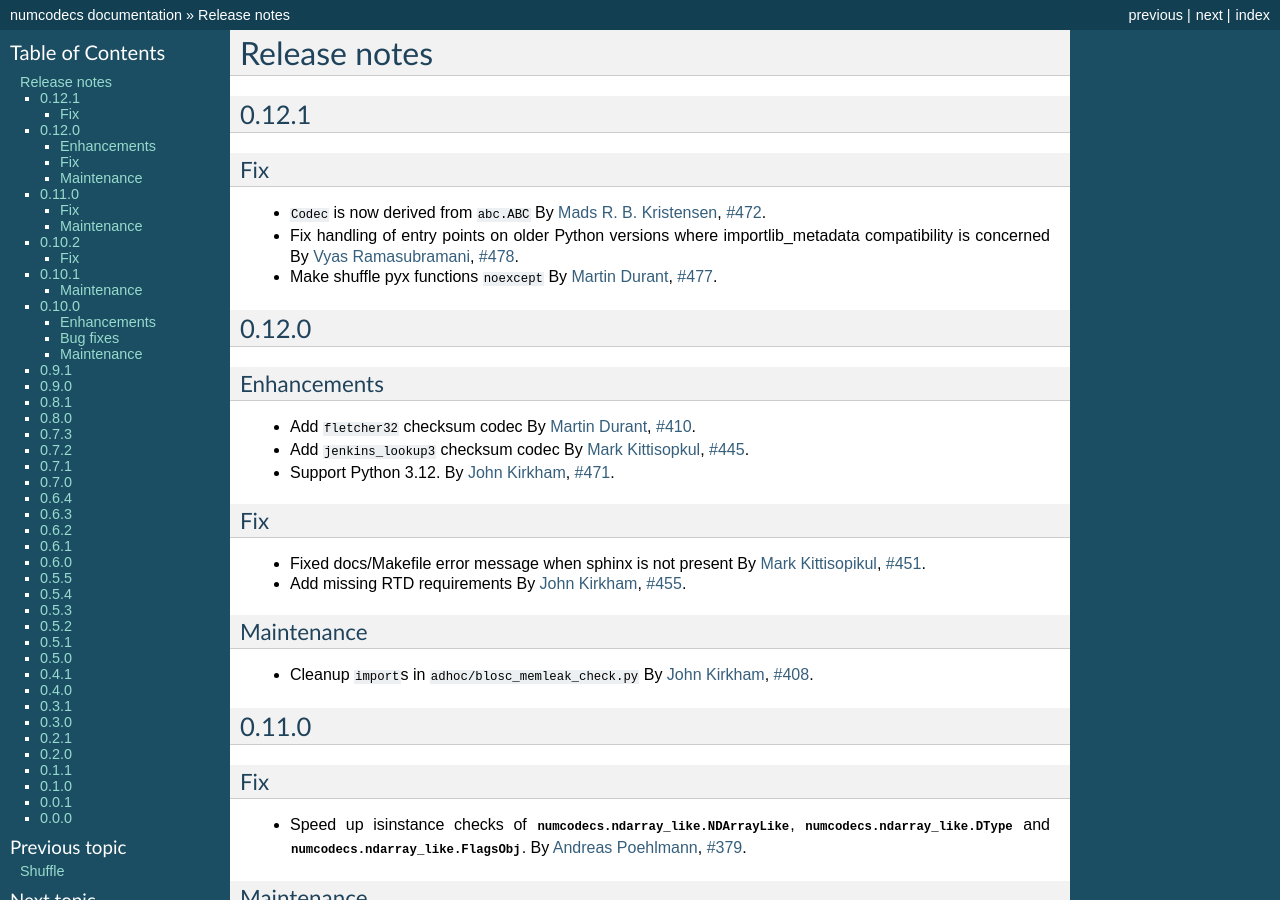
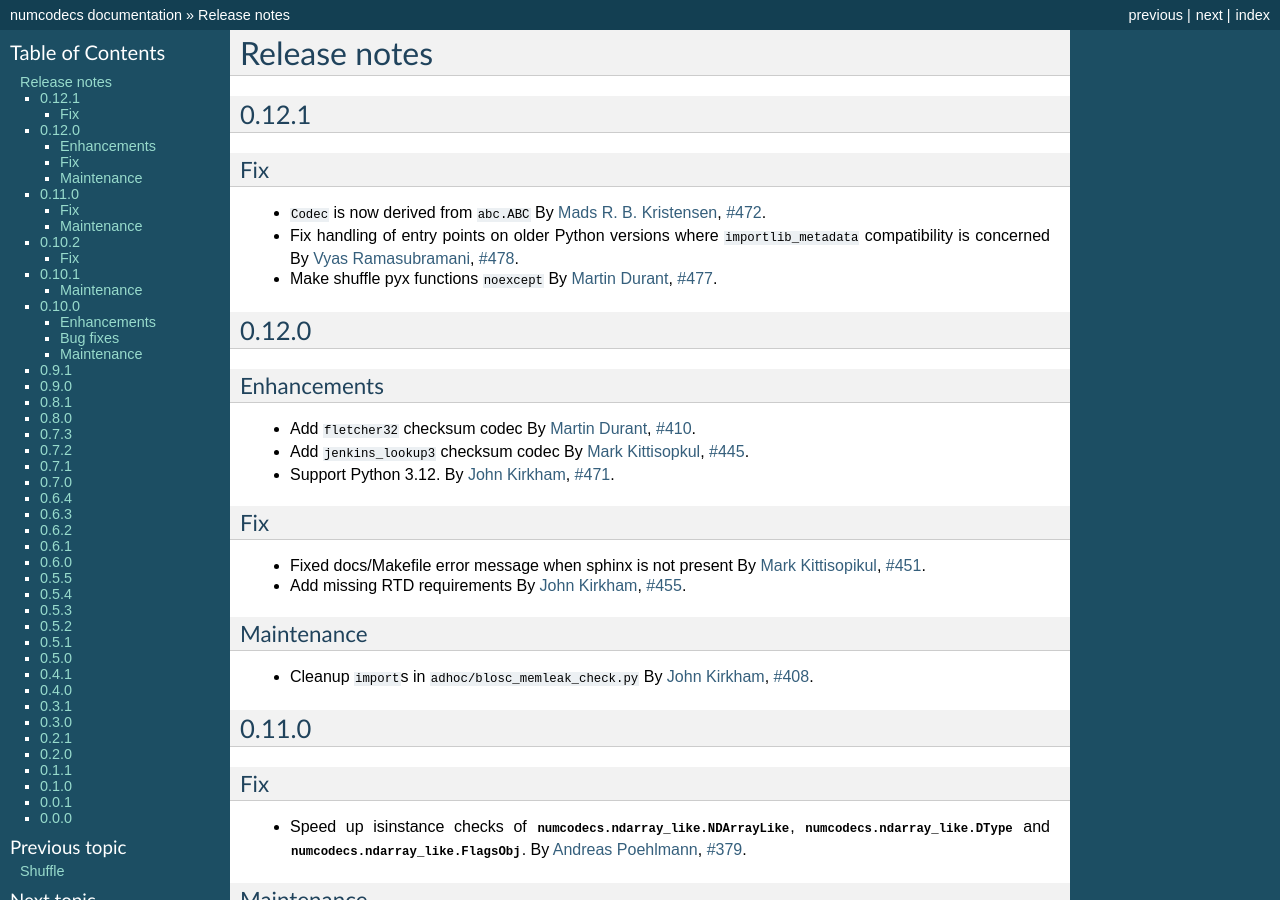
Before and after one commit to zarr-developers/numcodecs, a Sphinx documentation site: the page built from docs/release.rst, in a window 1280 px wide and 900 px high. Built offline with Sphinx 7.4.7, drawn with Linux system fonts in a browser that asks for light colours; the version number could not be read and is left out.

Commit message:
Apply suggestions from code review
Co-authored-by: jakirkham <jakirkham@gmail.com>

```diff
--- a/docs/release.rst
+++ b/docs/release.rst
@@ -16,7 +16,7 @@ Fix
 
 * ``Codec`` is now derived from ``abc.ABC``
   By :user:`Mads R. B. Kristensen <madsbk>`, :issue:`472`.
-* Fix handling of entry points on older Python versions where importlib_metadata compatibility is concerned
+* Fix handling of entry points on older Python versions where ``importlib_metadata`` compatibility is concerned
   By :user:`Vyas Ramasubramani <vyasr>`, :issue:`478`.
 * Make shuffle pyx functions ``noexcept``
   By :user:`Martin Durant <martindurant>`, :issue:`477`.
```
Also changed, not shown: 1 other file.
